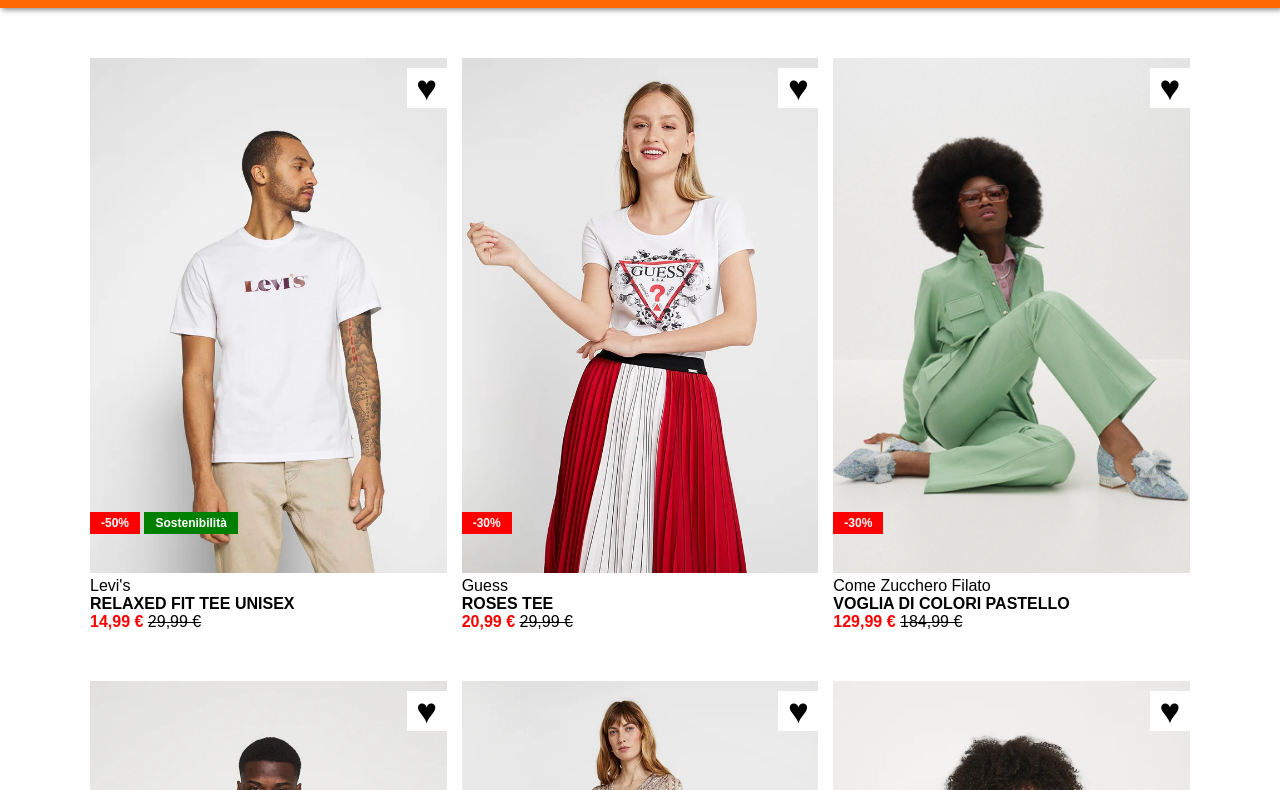
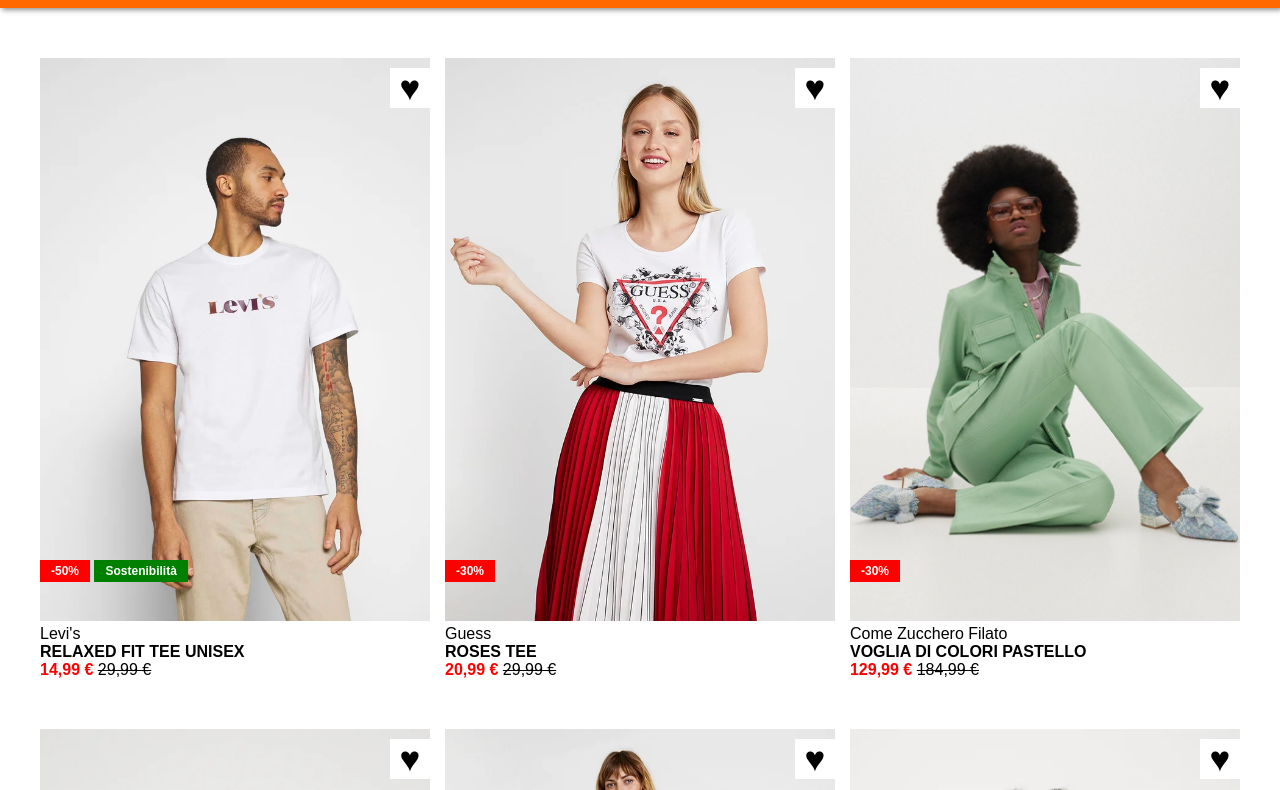
Before and after one commit to leonardopozzan/html-css-boolando, a plain HTML site: page index.html in a window 1280 px wide. Shown: the part 72-862 px from the top of the page. Drawn offline with Linux system fonts and the light colour scheme.

Commit message:
min-width&black

```diff
--- a/css/style.css
+++ b/css/style.css
@@ -7,7 +7,7 @@
 }
 :root{
     --orange: #ff6801;
-    --black: black;
+    --black: #0E0E0E;
     --green: green;
     --red: red;
     --white: white;
@@ -18,7 +18,8 @@
     clear: both;
 }
 .container{
-    max-width: 1100px;
+    max-width: 1200px;
+    min-width: 800px;
     margin: auto;
 }
 .flex{
```
